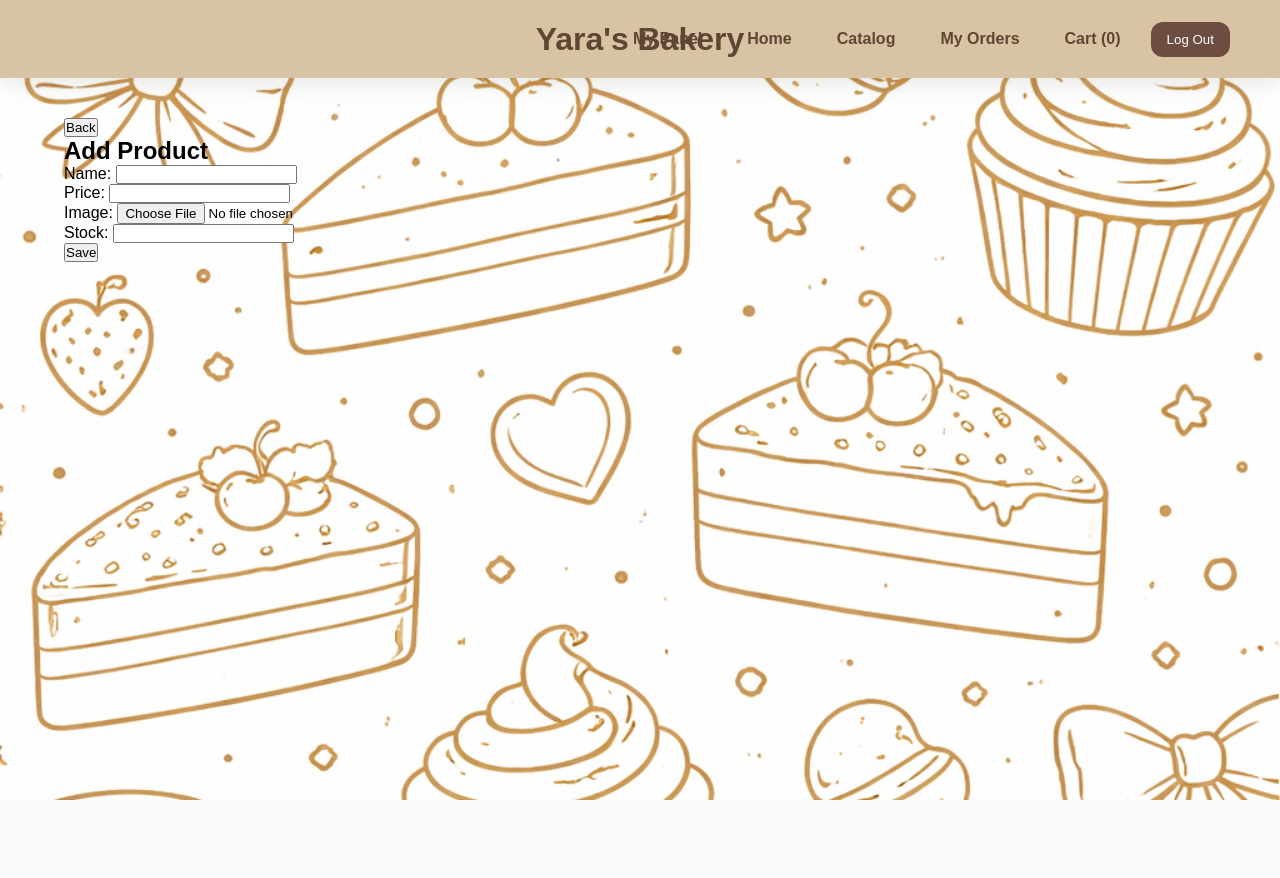
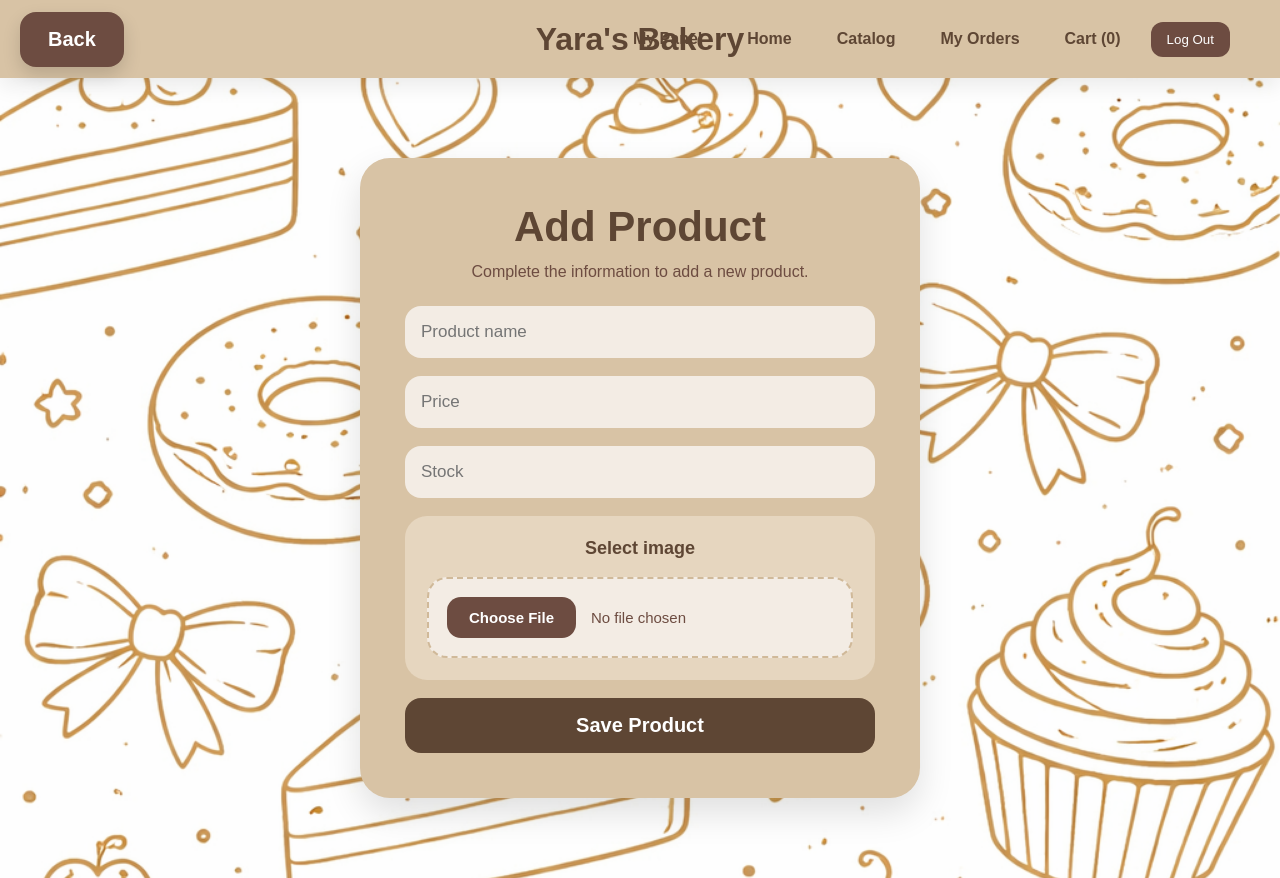
Before and after one commit to AxelSoubeste/Bakery, a Django app: page /add-product in a window 1280 px wide. Before the commit the page ends 800 px from the top, so only its background shows below. Run offline with Django 5.2, Linux system fonts and the light colour scheme; the visitor is signed in with stand-in values (Sample User, id 1).

Commit message:
Update on (add_product/dashboard/edit_product)

```diff
--- a/Bakery_app/static/Bakery_app/css/styles.css
+++ b/Bakery_app/static/Bakery_app/css/styles.css
@@ -575,3 +575,134 @@ body{
     font-weight:bold;
     text-decoration:none;
 }
+
+.order-item form{
+    margin:0;
+}
+
+.order-right .product-img{
+    width:120px;
+    height:120px;
+    object-fit:contain;
+    margin:0;
+}
+
+.order-left p{
+    margin-bottom:6px;
+}
+
+@media (max-width: 768px){
+
+    .order-item{
+        flex-direction:column;
+        text-align:center;
+        gap:20px;
+    }
+
+    .order-left div{
+        justify-content:center;
+    }
+
+    .btn-back{
+        padding:12px 18px;
+        font-size:16px;
+    }
+
+    .orders-card h1{
+        font-size:30px;
+    }
+}
+
+.file-box{
+    background:#e6d6bf;
+    padding:22px;
+    border-radius:22px;
+    text-align:center;
+}
+
+.file-box label{
+    display:block;
+    color:#5e4634;
+    font-weight:bold;
+    margin-bottom:18px;
+    font-size:18px;
+}
+
+.file-box input[type="file"]{
+    width:100%;
+    font-size:15px;
+    color:#6d4c41;
+    cursor:pointer;
+    background:#f3ece4;
+    padding:18px;
+    border-radius:20px;
+    border:2px dashed #d0b999;
+}
+
+.file-box input[type="file"]::file-selector-button{
+    border:none;
+    background:#6d4c41;
+    color:white;
+    padding:12px 22px;
+    border-radius:14px;
+    margin-right:15px;
+    cursor:pointer;
+    font-weight:bold;
+    transition:0.3s;
+}
+
+.file-box input[type="file"]::file-selector-button:hover{
+    background:#5a3c32;
+    transform:translateY(-2px);
+}
+
+.file-box input[type="file"]:hover{
+    border-color:#b58e63;
+}
+
+@media (max-width:768px){
+
+    .register-card{
+        padding:35px 25px;
+    }
+
+    .register-card h1{
+        font-size:34px;
+    }
+}
+
+.current-image-box{
+    background:#e6d6bf;
+    padding:22px;
+    border-radius:22px;
+    text-align:center;
+}
+
+.current-image-box label{
+    display:block;
+    color:#5e4634;
+    font-weight:bold;
+    font-size:18px;
+    margin-bottom:16px;
+}
+
+.edit-product-img{
+    width:170px;
+    height:170px;
+    object-fit:contain;
+    background:#f3ece4;
+    padding:14px;
+    border-radius:20px;
+    box-shadow:0 8px 20px rgba(0,0,0,0.08);
+}
+
+.current-image-box .no-image{
+    height:170px;
+    background:#f3ece4;
+    border-radius:20px;
+    display:flex;
+    align-items:center;
+    justify-content:center;
+    color:#6d4c41;
+    font-weight:bold;
+}
--- a/Bakery_app/templates/Bakery_app/add_product.html
+++ b/Bakery_app/templates/Bakery_app/add_product.html
@@ -4,33 +4,44 @@
 {% block title %}Add Products{% endblock %}
 
 {% block content %}
-<a href="{% url 'dashboard' %}"><button>Back</button></a>
-<h2>Add Product</h2>
 
-<form method="POST" enctype="multipart/form-data">
+<div class="container">
+
+    <a href="{% url 'dashboard' %}">
+        <button class="btn-back">Back</button>
+    </a>
+
+    <div class="register-page">
+
+        <div class="register-card">
+
+            <h1>Add Product</h1>
+            <p>Complete the information to add a new product.</p>
+
+            <form method="POST" enctype="multipart/form-data" class="register-form">
                 {% csrf_token %}
 
-    <div>
-        <label>Name:</label>
-        <input type="text" name="name" required>
-    </div>
+                <input type="text" name="name" placeholder="Product name" required>
 
-    <div>
-        <label>Price:</label>
-        <input type="number" step="0.01" name="price" required>
-    </div>
+                <input type="number" step="0.01" name="price" placeholder="Price" required>
 
-    <div>
-        <label>Image:</label>
+                <input type="number" min="0" step="1" name="stock" placeholder="Stock">
+
+                <div class="file-box">
+                    <label>Select image</label>
                     <input type="file" name="image" required>
                 </div>
 
-    <div>
-        <label>Stock:</label>
-        <input type="number" min="0" step="1" name="stock">
+                <button type="submit" class="register-btn">
+                    Save Product
+                </button>
+
+            </form>
+
         </div>
 
-    <button type="submit">Save</button>
-</form>
+    </div>
+
+</div>
 
 {% endblock %}
```
Also changed, not shown: Bakery_app/templates/Bakery_app/dashboard.html (+49 -15 lines), Bakery_app/templates/Bakery_app/edit_product.html (+33 -7 lines). Lines whose indentation alone changed are shown as unchanged.
